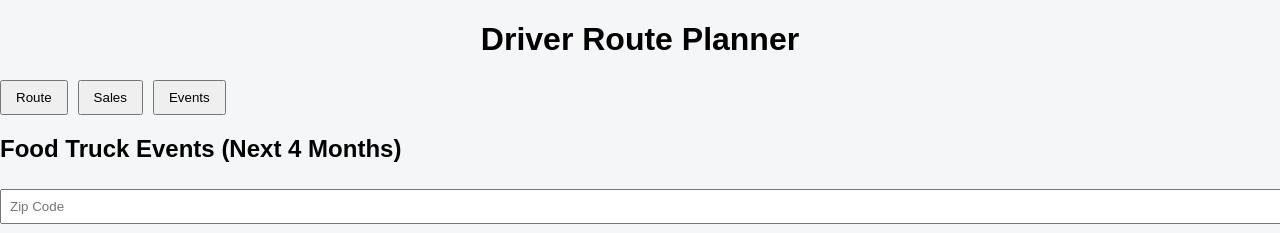
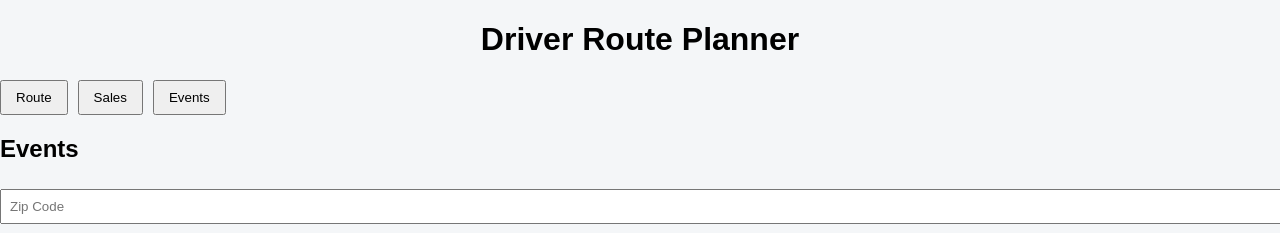
Before and after one commit to KINLCTTCMD/driver-route-planner, a plain HTML site: page index.html in a window 1280 px wide. Both pictures are taken after a click on the button "Events". Shown: the top 233 px of the page. Drawn offline with nearby package versions, Linux system fonts and the light colour scheme.

Commit message:
Update index.html

```diff
--- a/index.html
+++ b/index.html
@@ -71,7 +71,7 @@
 
 <!-- EVENTS -->
 <section id="events" class="tab hidden">
-  <h2>Food Truck Events (Next 4 Months)</h2>
+  <h2>Events</h2>
 
   <input id="eventZip" placeholder="Zip Code">
   <button class="primary" onclick="findEvents()">Find Events</button>
```
